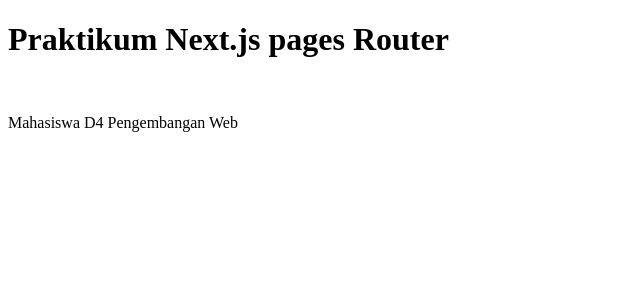
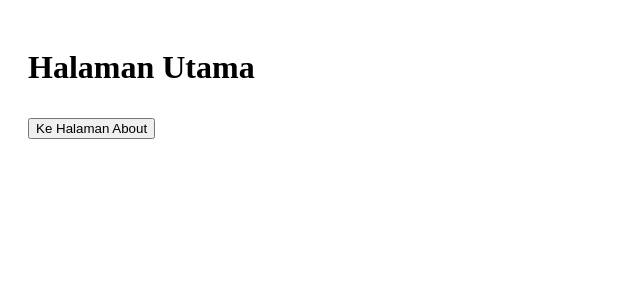
Before and after one commit to dhanisaptrri/Pemrograman_Framework, a Next.js app in the folder praktikum/my-app/: page / in a window 1280 px wide. Shown: the top 300 px of the page, without its empty margins (0-640 px from the left). Built offline with nearby package versions, Linux system fonts and the light colour scheme.

Commit message:
Tugas 2 (Pengayaan)

```diff
--- a/praktikum/my-app/src/pages/index.tsx
+++ b/praktikum/my-app/src/pages/index.tsx
@@ -2,15 +2,21 @@
 import Image from 'next/image'
 import { Inter } from 'next/font/google'
 import styles from '@/styles/Home.module.css'
+import Link from "next/link";
 
 const inter = Inter({ subsets: ['latin'] })
 
 export default function Home() {
   return (
 
-      <div>
-      <h1>Praktikum Next.js pages Router</h1><br />
-      <p>Mahasiswa D4 Pengembangan Web</p>
-     </div>
+ <div style={{ padding: "20px" }}>
+      <h1>Halaman Utama</h1>
+
+      <Link href="/about">
+        <button style={{ marginTop: "10px" }}>
+          Ke Halaman About
+        </button>
+      </Link>
+    </div>
   )
 }
```
